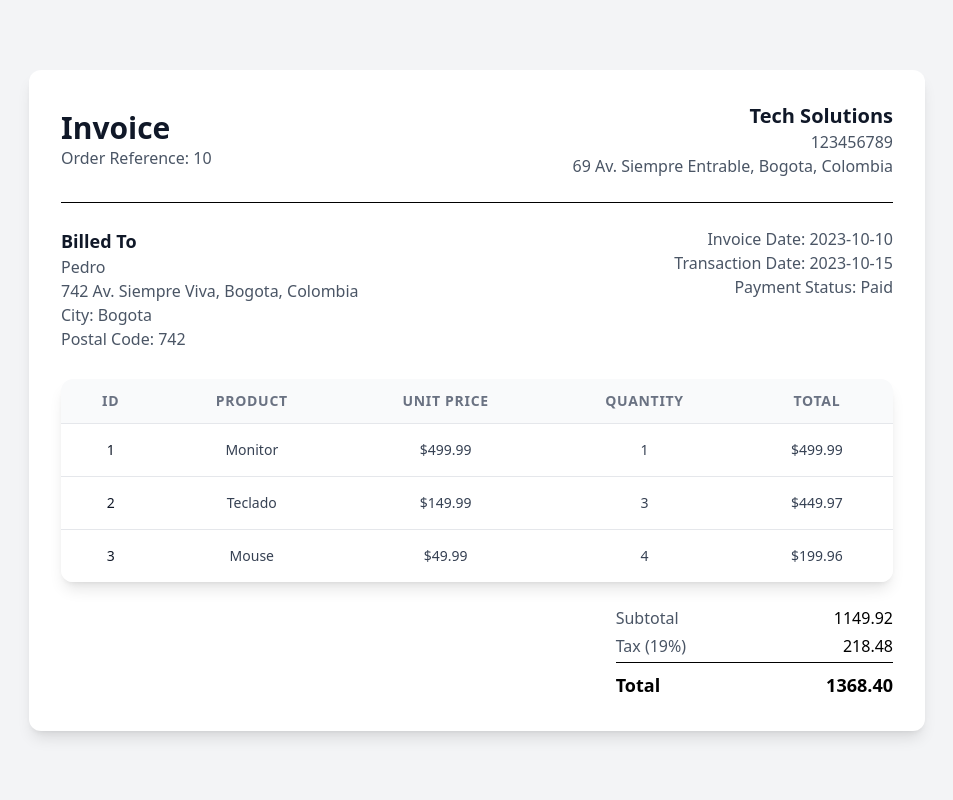
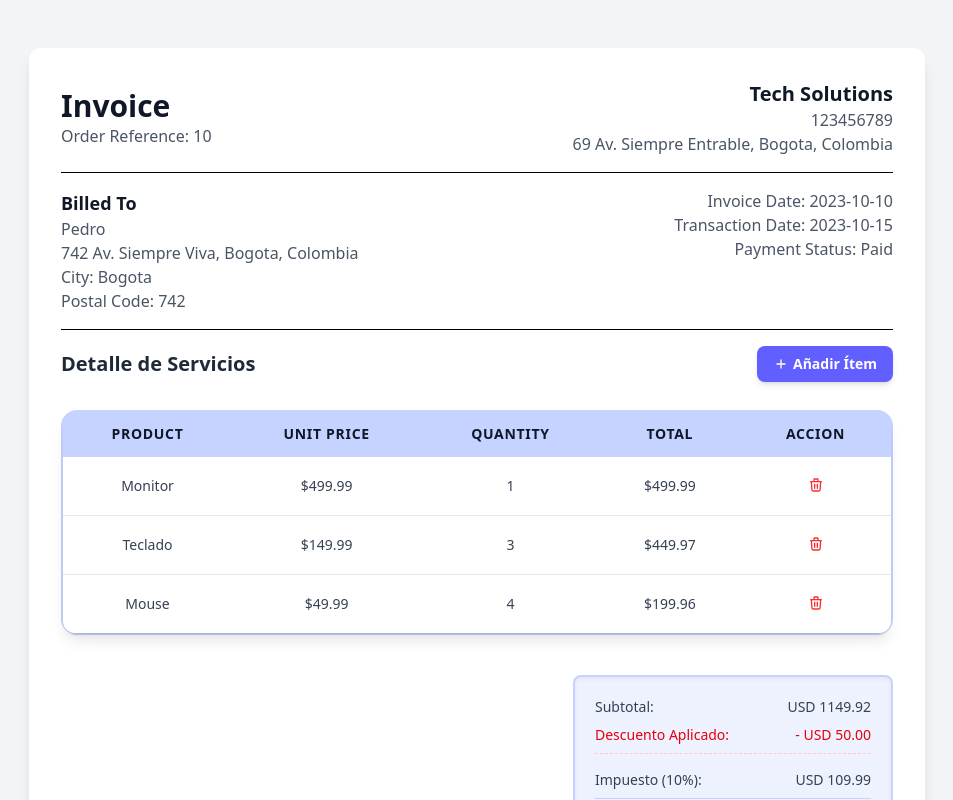
Before and after one commit to Eduardo-VaZu/InvoiceApp.V02, a React (Vite) app: page / in a window 1280 px wide. Shown: the top 800 px of the page, without its empty margins (163-1116 px from the left). Built offline with nearby package versions, Linux system fonts and the light colour scheme.

Commit message:
feat: add invoice form

```diff
--- a/package.json
+++ b/package.json
@@ -10,11 +10,11 @@
     "preview": "vite preview"
   },
   "dependencies": {
-    "@tailwindcss/vite": "^4.1.12",
+    "@tailwindcss/vite": "^4.1.13",
     "prop-types": "^15.8.1",
     "react": "^19.1.1",
     "react-dom": "^19.1.1",
-    "tailwindcss": "^4.1.12"
+    "tailwindcss": "^4.1.13"
   },
   "devDependencies": {
     "@eslint/js": "^9.33.0",
--- a/src/components/InvoiceApp.jsx
+++ b/src/components/InvoiceApp.jsx
@@ -1,11 +1,29 @@
+import { useState } from "react";
 import getInvoice from "../service/getInvoice";
 import InvoiceHeader from "./invoice/InvoiceHeader";
 import InvoiceInformation from "./invoice/InvoiceInformation";
 import InvoiceItems from "./invoice/InvoiceItems";
 import InvoiceTotal from "./invoice/InvoiceTotal";
+import InvoiceFormAdd from "./invoice/InvoiceFormAdd";
 
 const InvoiceApp = () => {
-  const invoiceData = getInvoice();
+  const [invoiceData, setInvoiceData] = useState(getInvoice());
+  const [isFormOpen, setIsFormOpen] = useState(false);
+
+  const handleAddItem = (newItem) => {
+    setInvoiceData((prevData) => ({
+      ...prevData,
+      items: [...prevData.items, newItem],
+    }));
+    setIsFormOpen(false);
+  };
+
+  const handleDeleteItem = (itemId) => {
+    setInvoiceData((prevData) => ({
+      ...prevData,
+      items: prevData.items.filter((item) => item.id !== itemId),
+    }));
+  };
   return (
     <>
       <div className="min-h-screen flex items-center justify-center py-12 px-4 sm:px-6 lg:px-8">
@@ -20,8 +38,25 @@ const InvoiceApp = () => {
               payment={invoiceData.payment}
               date={invoiceData.date}
             />
-            <InvoiceItems items={invoiceData.items} />
+            <div className="mt-4 pt-4 border-t">
+              <InvoiceFormAdd
+                handleAddItem={handleAddItem}
+                isFormOpen={isFormOpen}
+                setIsFormOpen={setIsFormOpen}
+              />
+              <InvoiceItems
+                items={invoiceData.items}
+                handleDeleteItem={handleDeleteItem}
+              />
+            </div>
             <InvoiceTotal items={invoiceData.items} />
+
+            <div className="mt-10 p-4 border-t border-gray-200 text-center">
+              <p className="text-xs text-gray-500 italic">
+                Gracias por su negocio. Todos los pagos vencen a los 30 días de
+                la emisión de esta factura.
+              </p>
+            </div>
           </div>
         </div>
       </div>
--- /dev/null
+++ b/src/components/invoice/InvoiceAddItemForm.jsx
@@ -0,0 +1,104 @@
+import { useState } from "react";
+
+const InvoiceAddItemForm = ({ handleAddItem, onCancel }) => {
+  const [product, setproduct] = useState("");
+  const [quantity, setQuantity] = useState(1);
+  const [price, setPrice] = useState(0);
+
+  const handleSubmit = (e) => {
+    e.preventDefault();
+
+    if (!product.trim() || Number(quantity) <= 0 || Number(price) <= 0) {
+      console.error("Por favor, complete todos los campos correctamente.");
+      return;
+    }
+
+    const newItem = {
+      id: Date.now(),
+      product: product.trim(),
+      quantity: Number(quantity),
+      price: Number(price),
+    };
+    handleAddItem(newItem);
+    setproduct("");
+    setQuantity(1);
+    setPrice(0);
+  };
+
+  return (
+    <>
+      <form
+        onSubmit={handleSubmit}
+        className="p-4 bg-white border border-indigo-200 rounded-lg shadow-lg mb-6"
+      >
+        <h4 className="text-md font-bold text-indigo-700 mb-4">
+          Agregar Nuevo Ítem
+        </h4>
+
+        <div className="grid grid-cols-1 md:grid-cols-4 gap-4">
+
+          <div className="md:col-span-2">
+            <label className="block text-xs font-medium text-gray-600 mb-1">
+              Producto
+            </label>
+            <input
+              type="text"
+              value={product}
+              onChange={(e) => setproduct(e.target.value)}
+              placeholder="Nombre del producto"
+              required
+              className="w-full px-3 py-2 border border-gray-300 rounded-md focus:ring-indigo-500 focus:border-indigo-500 text-sm"
+            />
+          </div>
+
+          <div>
+            <label className="block text-xs font-medium text-gray-600 mb-1">
+              Cantidad
+            </label>
+            <input
+              type="number"
+              value={quantity}
+              onChange={(e) => setQuantity(e.target.value)}
+              min="1"
+              required
+              className="w-full px-3 py-2 border border-gray-300 rounded-md focus:ring-indigo-500 focus:border-indigo-500 text-sm"
+            />
+          </div>
+
+          <div>
+            <label className="block text-xs font-medium text-gray-600 mb-1">
+              Precio Unitario (USD)
+            </label>
+            <input
+              type="number"
+              value={price}
+              onChange={(e) => setPrice(e.target.value)}
+              min="0.01"
+              step="0.01"
+              required
+              className="w-full px-3 py-2 border border-gray-300 rounded-md focus:ring-indigo-500 focus:border-indigo-500 text-sm"
+            />
+          </div>
+        </div>
+
+        <div className="flex justify-end space-x-3 mt-4">
+          <button
+            type="button"
+            onClick={onCancel}
+            className="px-4 py-2 text-sm font-medium text-gray-700 bg-gray-200 rounded-lg hover:bg-gray-300 transition duration-150"
+          >
+            Cancelar
+          </button>
+          <button
+            type="submit"
+            className="px-4 py-2 text-sm font-medium text-white bg-indigo-600 rounded-lg shadow-md hover:bg-indigo-700 transition duration-150"
+          >
+            Guardar Producto
+          </button>
+        </div>
+      </form>
+    </>
+  );
+};
+
+export default InvoiceAddItemForm;
--- /dev/null
+++ b/src/components/invoice/InvoiceFormAdd.jsx
@@ -0,0 +1,43 @@
+import InvoiceAddItemForm from "./InvoiceAddItemForm";
+
+const InvoiceFormAdd = ({handleAddItem, setIsFormOpen, isFormOpen}) => {
+
+  return (
+    <>
+      <div className="flex justify-between items-center mb-4">
+        <h3 className="text-xl font-bold text-gray-800">
+          Detalle de Servicios
+        </h3>
+        <button
+          onClick={() => setIsFormOpen(!isFormOpen)}
+          className="px-4 py-2 text-sm font-semibold text-white bg-indigo-500 rounded-lg shadow-md hover:bg-indigo-600 transition duration-150 flex items-center space-x-1"
+        >
+          <svg
+            className="w-4 h-4"
+            fill="none"
+            stroke="currentColor"
+            viewBox="0 0 24 24"
+            xmlns="http://www.w3.org/2000/svg"
+          >
+            <path
+              strokeLinecap="round"
+              strokeLinejoin="round"
+              strokeWidth="2"
+              d="M12 6v6m0 0v6m0-6h6m-6 0H6"
+            ></path>
+          </svg>
+          <span>{isFormOpen ? "Cerrar Formulario" : "Añadir Ítem"} </span>
+        </button>
+      </div>
+
+      {isFormOpen && (
+        <InvoiceAddItemForm
+          handleAddItem={handleAddItem}
+          onCancel={() => setIsFormOpen(false)}
+          currency={'USD'}
+        />
+      )}
+    </>
+  );
+};
+export default InvoiceFormAdd;
--- a/src/components/invoice/InvoiceHeader.jsx
+++ b/src/components/invoice/InvoiceHeader.jsx
@@ -5,7 +5,7 @@ const InvoiceHeader = ({ invoiceId, company }) => {
   const { country, city, street, number } = address;
   return (
     <>
-      <div className="flex justify-between items-center border-b pb-6">
+      <div className="flex justify-between items-center border-b pb-4">
         <div>
           <h1 className="text-3xl font-bold text-gray-900">Invoice</h1>
           <p className="text-gray-600">
--- a/src/components/invoice/InvoiceInformation.jsx
+++ b/src/components/invoice/InvoiceInformation.jsx
@@ -9,7 +9,7 @@ const InvoiceInformation = ({ client, payment, date }) => {
 
   return (
     <>
-      <div className="grid grid-cols-1 md:grid-cols-2 gap-4 mt-6">
+      <div className="grid grid-cols-1 md:grid-cols-2 gap-4 mt-4">
         <div>
           <h3 className="text-lg font-semibold text-gray-900">Billed To</h3>
           <p className="text-gray-600">{name}</p>
--- a/src/components/invoice/InvoiceItems.jsx
+++ b/src/components/invoice/InvoiceItems.jsx
@@ -1,34 +1,38 @@
 import InvoiceRowItems from "./InvoiceRowItems";
 import PropTypes from "prop-types";
 
-const InvoiceItems = ({ items }) => {
+const InvoiceItems = ({ items, handleDeleteItem }) => {
   return (
     <>
       <div className="mt-7">
-        <div className="overflow-x-visible">
-          <table className="min-w-full divide-y divide-gray-200 shadow-lg rounded-xl overflow-hidden">
-            <thead className="bg-gray-50">
+        <div className="overflow-x-visible border-2 rounded-2xl border-indigo-200">
+          <table className="min-w-full divide-y divide-indigo-200 shadow-lg rounded-xl overflow-hidden border-0">
+            <thead className="bg-indigo-200">
               <tr className="">
-                <th className="px-6 py-3  text-sm font-bold text-gray-500 uppercase tracking-wider">
-                  Id
-                </th>
-                <th className="px-6 py-3 text-sm font-bold text-gray-500 uppercase tracking-wider">
+                <th className="px-6 py-3 text-sm font-bold text-gray-900 uppercase tracking-wider">
                   Product
                 </th>
-                <th className="px-6 py-3  text-sm font-bold text-gray-500 uppercase tracking-wider">
+                <th className="px-6 py-3  text-sm font-bold text-gray-900 uppercase tracking-wider">
                   Unit Price
                 </th>
-                <th className="px-6 py-3 text-sm font-bold text-gray-500 uppercase tracking-wider">
+                <th className="px-6 py-3 text-sm font-bold text-gray-900 uppercase tracking-wider">
                   Quantity
                 </th>
-                <th className="px-6 py-3 text-sm font-bold text-gray-500 uppercase tracking-wider">
+                <th className="px-6 py-3 text-sm font-bold text-gray-900 uppercase tracking-wider">
                   Total
+                </th>
+                <th className="px-6 py-3 text-sm font-bold text-gray-900 uppercase tracking-wider">
+                  Accion
                 </th>
               </tr>
             </thead>
             <tbody className="bg-white divide-y divide-gray-200">
               {items.map((item) => (
-                <InvoiceRowItems key={item.id} item={item} />
+                <InvoiceRowItems
+                  key={item.id}
+                  item={item}
+                  handleDeleteItem={handleDeleteItem}
+                />
               ))}
             </tbody>
           </table>
--- a/src/components/invoice/InvoiceRowItems.jsx
+++ b/src/components/invoice/InvoiceRowItems.jsx
@@ -1,13 +1,10 @@
 import PropTypes from "prop-types";
 
-const InvoiceRowItems = ({ item }) => {
+const InvoiceRowItems = ({ item, handleDeleteItem }) => {
   const { id, product, price, quantity } = item;
   return (
     <>
       <tr className="hover:bg-indigo-50 transition duration-150 ease-in-out">
-        <td className="px-6 py-4 whitespace-nowrap text-sm text-center font-medium text-gray-900">
-          {id}
-        </td>
         <td className="px-6 py-4 whitespace-nowrap text-sm text-center text-gray-700">
           {product}
         </td>
@@ -19,6 +16,28 @@ const InvoiceRowItems = ({ item }) => {
         </td>
         <td className="px-6 py-4 whitespace-nowrap text-sm text-center text-gray-700">
           ${quantity * price}
+        </td>
+        <td className="py-3 md:py-4 px-3 text-center">
+          <button
+            onClick={() => handleDeleteItem(id)}
+            className="p-1 rounded-full text-red-500 hover:bg-red-100 transition duration-150 focus:outline-none"
+            aria-label="Eliminar ítem"
+          >
+            <svg
+              className="w-4 h-4"
+              fill="none"
+              stroke="currentColor"
+              viewBox="0 0 24 24"
+              xmlns="http://www.w3.org/2000/svg"
+            >
+              <path
+                strokeLinecap="round"
+                strokeLinejoin="round"
+                strokeWidth="2"
+                d="M19 7l-.867 12.142A2 2 0 0116.138 21H7.862a2 2 0 01-1.995-1.858L5 7m5 4v6m4-6v6m1-10V4a1 1 0 00-1-1h-4a1 1 0 00-1 1v3M4 7h16"
+              ></path>
+            </svg>
+          </button>
         </td>
       </tr>
     </>
--- a/src/components/invoice/InvoiceTotal.jsx
+++ b/src/components/invoice/InvoiceTotal.jsx
@@ -1,26 +1,46 @@
 import PropTypes from "prop-types";
 
 const InvoiceTotal = ({ items }) => {
-  const subTotal = items.reduce((acc, { price, quantity }) => {
-    return acc + price * quantity;
-  }, 0);
-  const tax = subTotal * 0.19;
+  const discount = 50.00;
+  const taxRate = 0.10;
+  const subtotal = items.reduce(
+    (sum, item) => sum + item.quantity * item.price,
+    0
+  );
+  const taxAmount = (subtotal - discount) * taxRate;
+  const total = subtotal - discount + taxAmount;
   return (
-    <div className="mt-6 flex justify-end">
-      <div className="w-full md:w-1/3">
-        <div className="space-y-1">
-          <div className="flex justify-between">
-            <span className="text-gray-600">Subtotal</span>
-            <span>{subTotal.toFixed(2)}</span>
-          </div>
-          <div className="flex justify-between">
-            <span className="text-gray-600">Tax (19%)</span>
-            <span>{tax.toFixed(2)}</span>
-          </div>
-          <div className="flex justify-between font-semibold text-lg border-t pt-2">
-            <span>Total</span>
-            <span>{(subTotal + tax).toFixed(2)}</span>
-          </div>
+    <div className="flex justify-end mt-10">
+      <div className="w-full sm:w-80 space-y-2 p-5 bg-indigo-50 rounded-lg shadow-inner border-2 border-indigo-200">
+
+        <div className="flex justify-between text-sm text-gray-700">
+          <span>Subtotal:</span>
+          <span>
+            USD {subtotal.toFixed(2)}
+          </span>
+        </div>
+
+        <div className="flex justify-between text-sm font-medium text-red-600 border-b border-dashed border-red-200 pb-2">
+          <span>Descuento Aplicado:</span>
+          <span>
+            - USD {discount.toFixed(2)}
+          </span>
+        </div>
+
+        <div className="flex justify-between text-sm text-gray-700 pt-2">
+          <span>Impuesto ({taxRate * 100}%):</span>
+          <span>
+            USD {taxAmount.toFixed(2)}
+          </span>
+        </div>
+
+        <div className="flex justify-between pt-3 border-t border-indigo-200">
+          <span className="text-lg font-bold text-indigo-800">
+            TOTAL A PAGAR:
+          </span>
+          <span className="text-xl font-extrabold text-indigo-900">
+            USD {total.toFixed(2)}
+          </span>
         </div>
       </div>
     </div>
```
Also changed, not shown: 1 other file (tests, documents, lock files or other folders).
